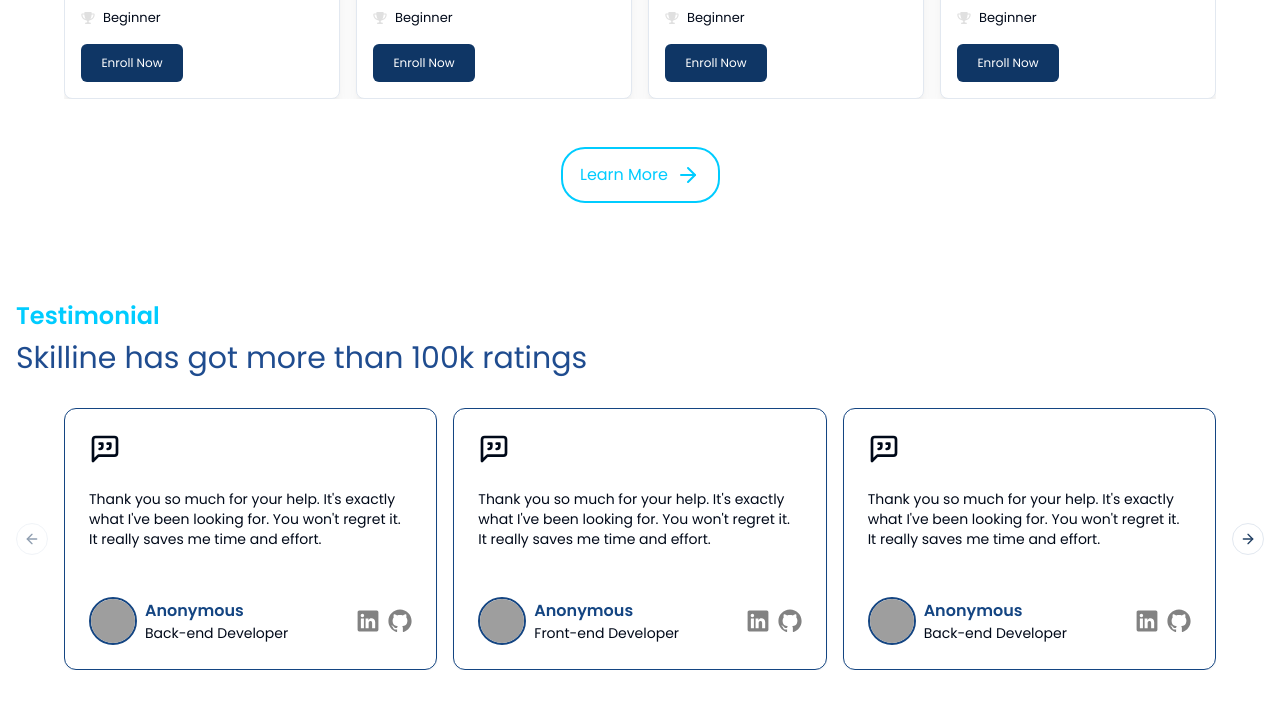
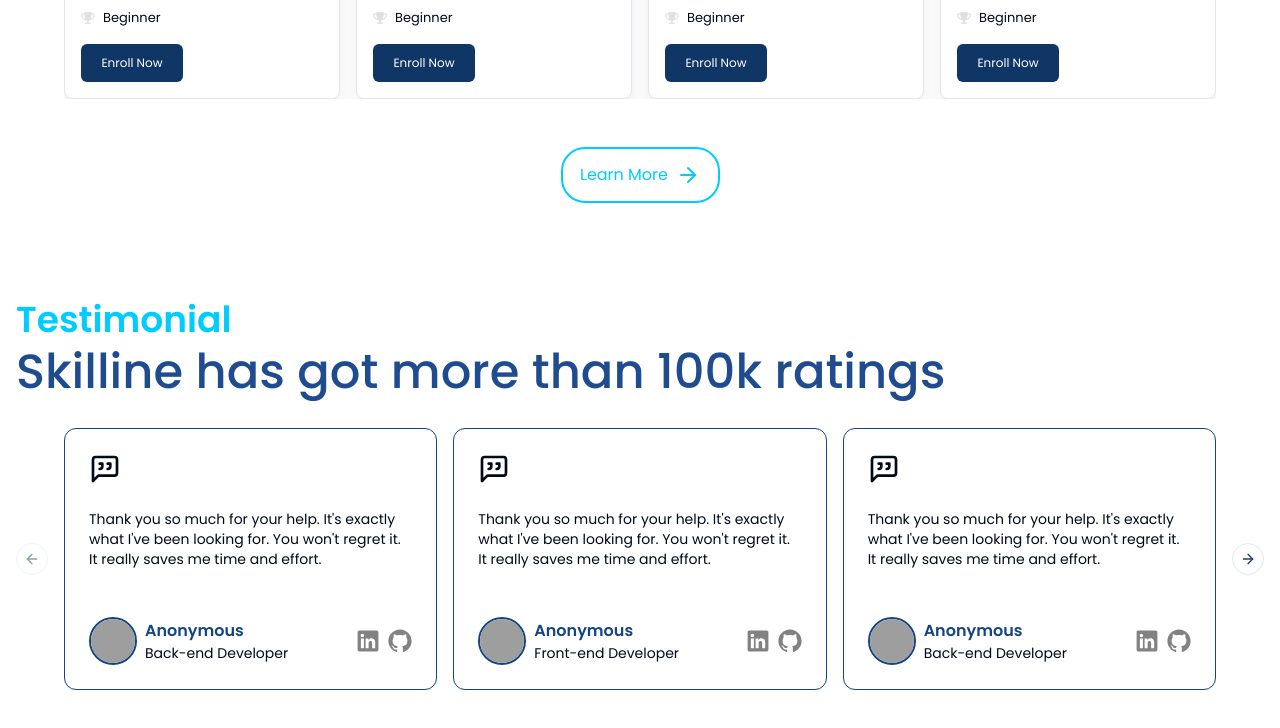
Before and after one commit to hammer-code/lms-fe, a Next.js app: page / in a window 1280 px wide. Shown: the part 2386-3114 px from the top of the page. Built offline with nearby package versions, Linux system fonts and the light colour scheme; grey boxes are pictures that could not be loaded.

Commit message:
feat(main): adjust testimonial section title responsive

```diff
--- a/src/features/Main/sections/Testimonial/index.tsx
+++ b/src/features/Main/sections/Testimonial/index.tsx
@@ -8,10 +8,10 @@ const Testimonial: FC = () => {
       className="container min-h-screen flex flex-col gap-8 px-4"
     >
       <div className="space-y-2">
-        <h1 className="text-2xl text-hmc-base text-center md:text-start font-semibold">
+        <h1 className="text-2xl md:text-4xl text-hmc-base text-center md:text-start font-semibold">
           Testimonial
         </h1>
-        <h2 className="text-3xl text-hmc-dark text-center md:text-start">
+        <h2 className="text-3xl md:text-5xl text-hmc-dark text-center md:text-start font-medium">
           Skilline has got more than 100k ratings{' '}
         </h2>
       </div>
```
